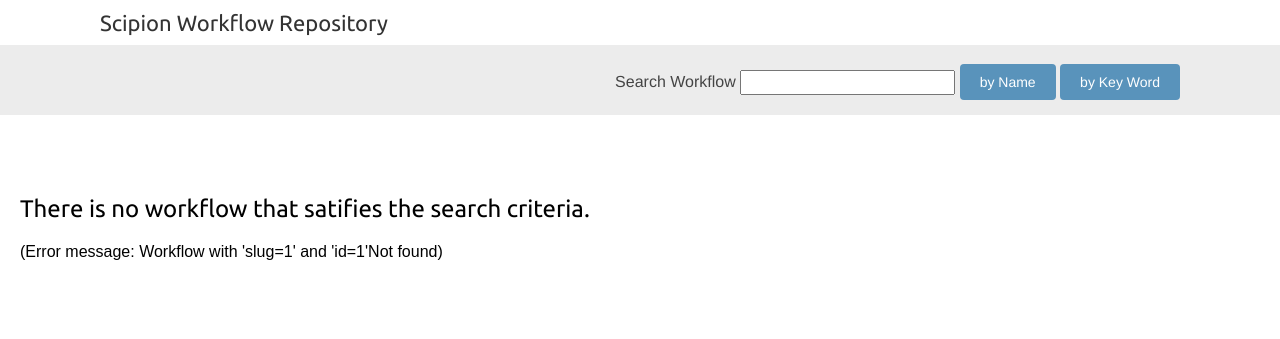
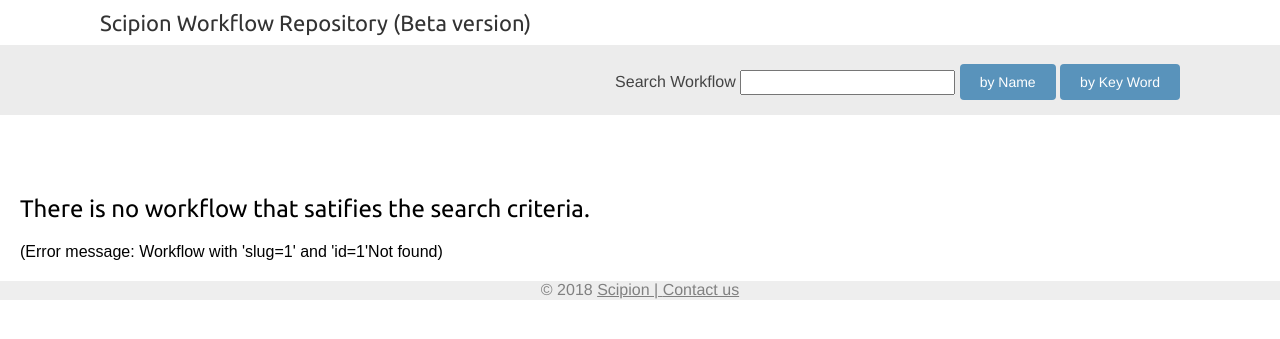
Before and after one commit to rmarabini/scipionWorkflowRepository, a Django app: page /workflow_detail/1/1/ in a window 1280 px wide. Shown: the top 339 px of the page. Run offline with Django 3.2, Linux system fonts and the light colour scheme; data that the repository does not hold is empty; some libraries are stand-ins or nearby versions.

Commit message:
add footer and beta version

```diff
--- a/templates/base.html
+++ b/templates/base.html
@@ -3,7 +3,7 @@
 <html>
     <head>
         <meta charset="utf-8" />
-        <title>{% block title %}Scipion Workflow Repository{% endblock %}</title>
+        <title>{% block title %}Scipion Workflow Repository {% endblock %}</title>
         <link href="{% static "css/base.css" %}" rel="stylesheet">
         <link rel="stylesheet" href="https://unpkg.com/purecss@1.0.0/build/pure-min.css" integrity="sha384-nn4HPE8lTHyVtfCBi5yW9d20FjT8BJwUXyWZT9InLYax14RDjBj46LmSztkmNP9w" crossorigin="anonymous">
     </head>
@@ -12,7 +12,7 @@
 <body>
     <div id="header">
         {% block header %}
-        <a href="/" class="logo">Scipion Workflow Repository</a>
+        <a href="/" class="logo">Scipion Workflow Repository (Beta version)</a>
         {% endblock %}
     </div>
     <div id="subheader">
@@ -32,5 +32,23 @@
         {% block content %}
         {% endblock %}
     </div>
+
+    {% block footer %}
+
+        <footer id="footer" class="footerStyle">
+            <div class="footerLink">
+                 <span class="footerText">
+                     © 2018
+                     <a href="http://scipion.i2pc.es">
+                         Scipion
+                     | <a href="https://github.com/I2PC/scipion/wiki/Contact-Us">
+                         Contact us
+                     </a>
+                 </span>
+            </div>
+        </footer>
+
+    {% endblock %}
+
 </body>
 </html>
```
